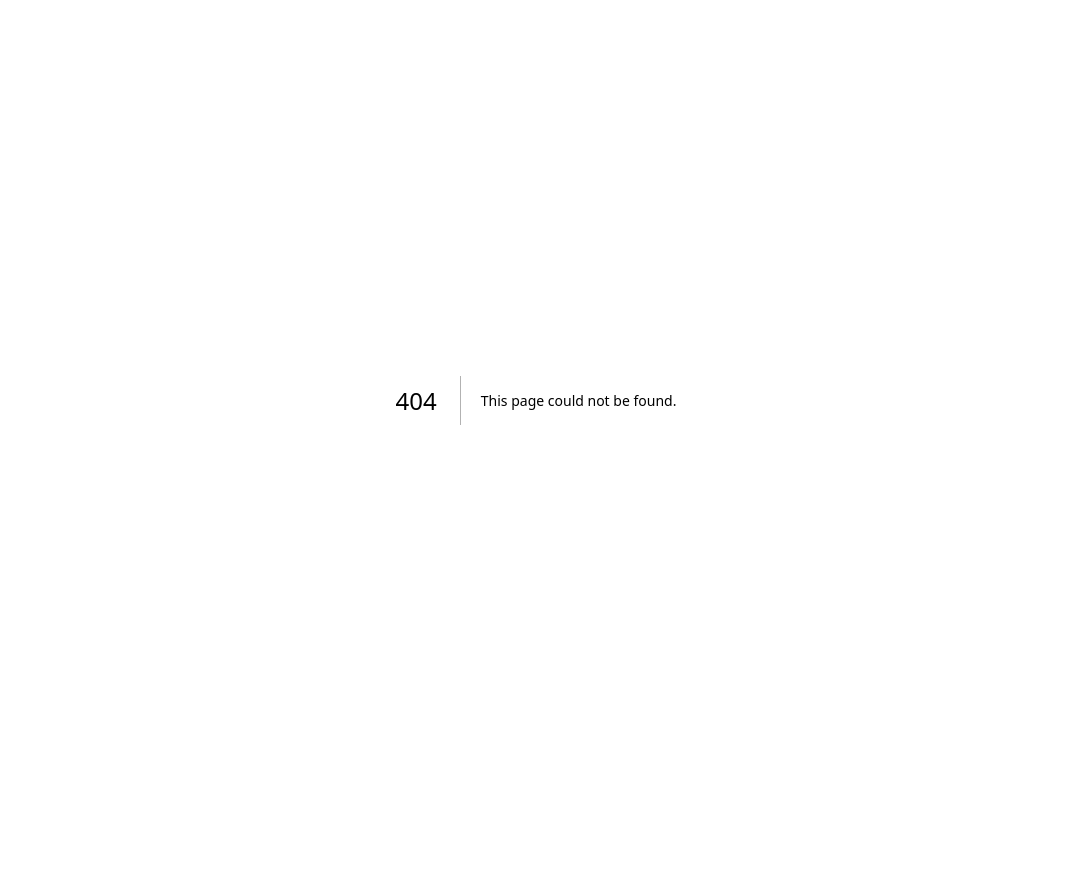
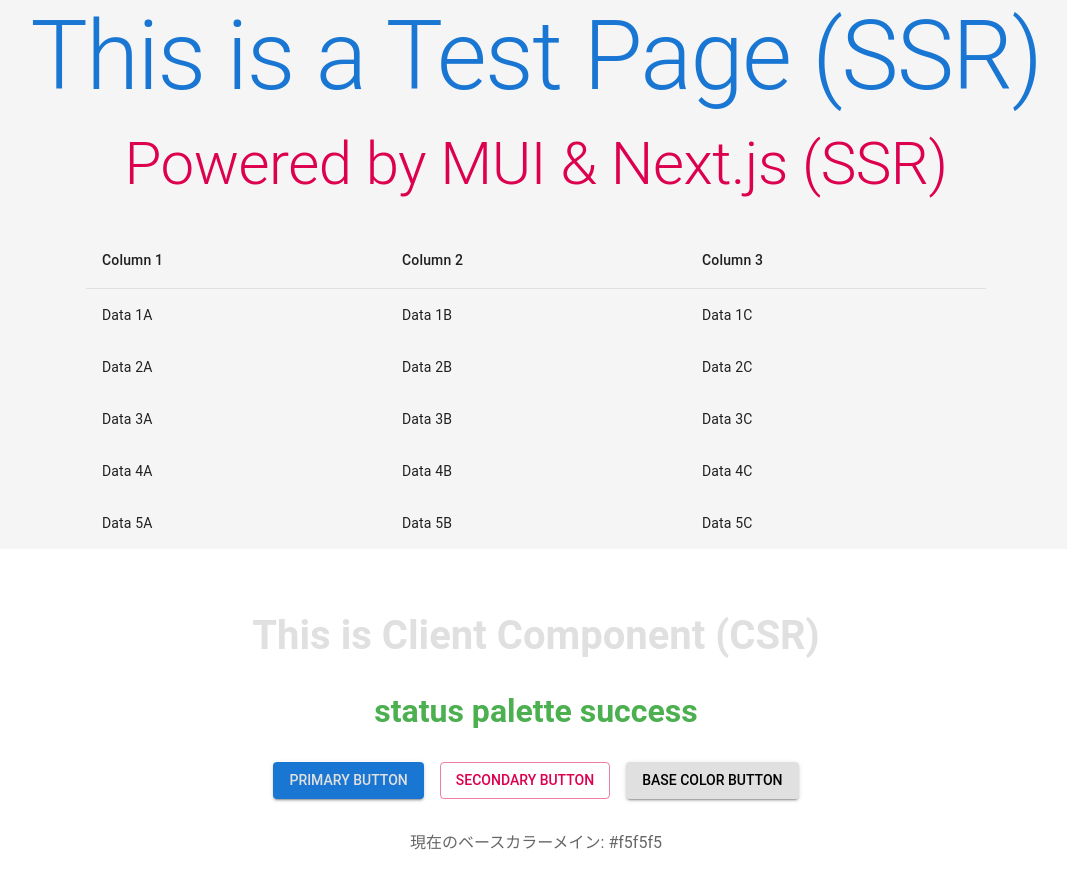
Before and after one commit to youngrum/navitix-app, a Next.js app: page /test in a window 1280 px wide. Before the commit this address had no page. Shown: the whole page, without its empty margins (104-1171 px from the left). Before the commit the page ends 800 px from the top, so only its background shows below. Built offline with nearby package versions, Linux system fonts and the light colour scheme.

Commit message:
feat - muiのテーマを拡張して、baseカラーとstatusプロパティを追加してみた

```diff
--- a/src/app/page.tsx
+++ b/src/app/page.tsx
@@ -1,10 +1,12 @@
 import Image from "next/image";
 import styles from "./page.module.css";
+import Link from "next/link";
 
 export default function Home() {
   return (
     <div className={styles.page}>
       <main className={styles.main}>
+        <Link href="/test">test</Link>
         <Image
           className={styles.logo}
           src="/next.svg"
--- /dev/null
+++ b/src/app/test/page.tsx
@@ -0,0 +1,69 @@
+// src/app/test/page.tsx
+import {
+  Box,
+  Table,
+  TableBody,
+  TableCell,
+  TableContainer,
+  TableHead,
+  TableRow,
+  Typography,
+} from "@mui/material/";
+import ClientPageContent from "@/components/ClientPageContent";
+import ThemeProviderWrapper from "@/components/ThemeProviderWrapper";
+
+export default function TestPage() {
+  return (
+    <Box
+      sx={{
+        minHeight: "100vh",
+        display: "flex",
+        flexDirection: "column",
+        justifyContent: "center",
+        alignItems: "center",
+        backgroundColor: "#f5f5f5", // 直接指定またはCSS変数使用
+        margin: "auto 0",
+      }}
+    >
+      {/* サーバーサイドでレンダリングされる静的なコンテンツ sxやvariantはデフォルプロパティなのでSSRで使用可 */}
+      <Typography variant="h1" sx={{ mb: 2, color: "#1976d2" }}>
+        This is a Test Page (SSR)
+      </Typography>
+
+      <Typography variant="h2" sx={{ mb: 4, color: "#dc004e" }}>
+        Powered by MUI & Next.js (SSR)
+      </Typography>
+
+      <TableContainer sx={{ width: 900 }}>
+        <Table>
+          <TableHead>
+            <TableRow>
+              <TableCell>Column 1</TableCell>
+              <TableCell>Column 2</TableCell>
+              <TableCell>Column 3</TableCell>
+            </TableRow>
+          </TableHead>
+          <TableBody>
+            {[...Array(5)].map((_, index) => (
+              <TableRow
+                key={index}
+                sx={{
+                  "&:last-child td, &:last-child th": { border: 0 }, // 最後の行の下線を消す（任意）
+                }}
+              >
+                <TableCell sx={{ border: 0 }}>Data {index + 1}A</TableCell>
+                <TableCell sx={{ border: 0 }}>Data {index + 1}B</TableCell>
+                <TableCell sx={{ border: 0 }}>Data {index + 1}C</TableCell>
+              </TableRow>
+            ))}
+          </TableBody>
+        </Table>
+      </TableContainer>
+
+      {/* テーマが必要な部分だけをクライアントコンポーネントに */}
+      <ThemeProviderWrapper>
+        <ClientPageContent />
+      </ThemeProviderWrapper>
+    </Box>
+  );
+}
--- /dev/null
+++ b/src/components/ClientPageContent.tsx
@@ -0,0 +1,72 @@
+// src/components/ClientPageContent.tsx
+"use client"; // クライアントコンポーネントであることを明示
+
+import * as React from "react";
+import { useTheme } from "@mui/material/styles";
+import Box from "@mui/material/Box";
+import Typography from "@mui/material/Typography";
+import Button from "@mui/material/Button";
+import Stack from "@mui/material/Stack";
+
+export default function ClientPageContent() {
+  const theme = useTheme(); // useThemeでテーマを取得 useThemeはCSRで使用可
+
+  const handleClick = () => {
+    alert(`現在のプライマリカラー: ${theme.palette.primary.main}`);
+  };
+
+  return (
+    <Box
+      sx={{
+        // page.tsxの背景色をこちらで設定
+        backgroundColor: theme.palette.base.light, // baseカラーのlightを背景色に使用
+        padding: theme.spacing(4), // theme.spacingを使用
+        width: "100%", // 例として追加
+        textAlign: "center", // 例として追加
+      }}
+    >
+      <Typography variant="h1" sx={{ mt: 4, color: theme.palette.base.dark }}>
+        This is Client Component (CSR)
+      </Typography>
+      <Typography
+        variant="h2"
+        sx={{ m: 4, color: theme.palette.status.success }}
+      >
+        status palette success
+      </Typography>
+
+      <Stack direction="row" spacing={2} justifyContent="center">
+        <Button
+          variant="contained"
+          sx={{
+            color: theme.palette.base.dark,
+          }}
+          onClick={handleClick}
+        >
+          Primary Button
+        </Button>
+
+        <Button variant="outlined" color="secondary">
+          Secondary Button
+        </Button>
+
+        <Button
+          variant="contained"
+          sx={{
+            backgroundColor: theme.palette.base.dark,
+            color: theme.palette.base.contrastText,
+            "&:hover": {
+              backgroundColor: theme.palette.base.main,
+            },
+          }}
+        >
+          Base Color Button
+        </Button>
+      </Stack>
+
+      <Typography sx={{ mt: 4, color: theme.palette.text.secondary }}>
+        現在のベースカラーメイン: {theme.palette.base.main}
+      </Typography>
+    </Box>
+  );
+}
--- /dev/null
+++ b/src/components/ThemeProviderWrapper.tsx
@@ -0,0 +1,20 @@
+// src/components/ThemeProviderWrapper.tsx
+"use client";
+
+import { ThemeProvider } from "@mui/material/styles";
+import CssBaseline from "@mui/material/CssBaseline";
+import myProjectTheme from "@/styles/theme"; // カスタムテーマをインポート
+
+export default function ThemeProviderWrapper({
+  children,
+}: {
+  children: React.ReactNode;
+}) {
+  return (
+    // MUIのテーマプロバイダーを使用して、ThemeProviderWrapperコンポーネントの子要素にのみカスタムテーマを適用
+    <ThemeProvider theme={myProjectTheme}>
+      <CssBaseline />
+      {children}
+    </ThemeProvider>
+  );
+}
--- /dev/null
+++ b/src/styles/theme.ts
@@ -0,0 +1,69 @@
+// src/styles/theme.ts
+import { createTheme } from "@mui/material/styles";
+
+declare module "@mui/material/styles" {
+  interface Palette {
+    base: Palette["primary"]; // primaryと同じ構造のbaseカラーを追加
+    status: {
+      // 独自の構造を持つプロパティを追加
+      success: string;
+      warning: string;
+      error: string;
+    };
+  }
+
+  //baseプロパティは呼び出し元で必須ではないことを示すために、オプションとして定義
+  interface PaletteOptions {
+    base?: PaletteOptions["primary"]; // baseはprimaryと同じ構造を持つが、必須ではない
+    status?: {
+      success?: string;
+      warning?: string;
+      error?: string;
+    };
+  }
+}
+// カスタムテーマの作成
+// MUIのcreateTheme関数を使用して、アプリケーション全体で使用するテーマを定義
+const myProjectTheme = createTheme({
+  palette: {
+    primary: {
+      main: "#1976d2", // 青系の色
+      light: "#4791db",
+      dark: "#115293",
+      contrastText: "#fff",
+    },
+    secondary: {
+      main: "#dc004e", // 赤紫系の色
+      light: "#e33371",
+      dark: "#9a0036",
+      contrastText: "#fff",
+    },
+    base: {
+      // カスタムで定義した「ベースカラー」
+      main: "#f5f5f5", // 非常に薄い灰色など、背景や要素の基盤となる色
+      light: "#ffffff",
+      dark: "#e0e0e0",
+      contrastText: "#000", // 暗い背景に対する文字色
+    },
+    status: {
+      success: "#4caf50",
+      warning: "#ff9800",
+      error: "#f44336",
+    },
+  },
+  typography: {
+    // アプリケーションで使用するフォントファミリーや、h1, h2などのスタイルを定義
+    fontFamily: ["Noto Sans JP", "Roboto", "sans-serif"].join(","),
+    h1: {
+      fontSize: "2.5rem",
+      fontWeight: 700,
+      color: "#333", // ここで直接色を指定可能 paletteから参照する方が一般的
+    },
+    h2: {
+      fontSize: "2rem",
+      fontWeight: 600,
+    },
+  },
+});
+
+export default myProjectTheme;
```
